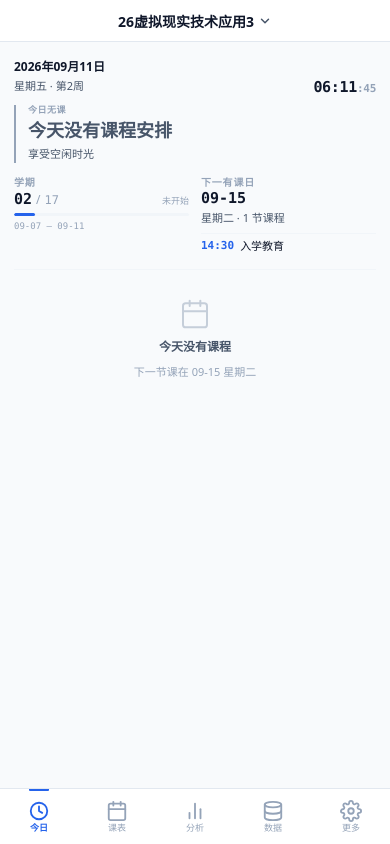
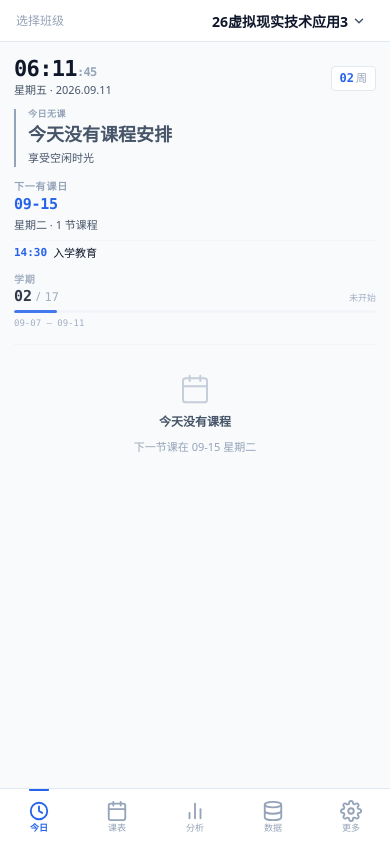
Before and after one commit to 1krar/fjczxnxskcb, a plain HTML site: page index.html in a window 390 px wide. Drawn offline with Linux system fonts and the light colour scheme.

Commit message:
移动端 UI 精修：TODAY 视觉层级 + DATA 竖排修复 + SCHEDULE 空闲分割线

```diff
--- a/css/analytics.css
+++ b/css/analytics.css
@@ -388,8 +388,8 @@
 .data-info-label {
   font-size: var(--text-base);
   color: var(--color-text-secondary);
-  min-width: 0;
-  word-break: break-word;
+  flex-shrink: 0;
+  white-space: nowrap;
 }
 
 .data-info-value {
--- a/css/dashboard.css
+++ b/css/dashboard.css
@@ -42,21 +42,16 @@
 .today-header-row {
   display: flex;
   justify-content: space-between;
-  align-items: flex-end;
+  align-items: center;
   gap: 12px;
   flex-wrap: wrap;
 }
 
-.today-date-block {
+.today-time-block {
   display: flex;
   flex-direction: column;
   gap: 2px;
-}
-
-.today-date-main {
-  font-size: var(--text-md);
-  font-weight: 600;
-  color: var(--color-text);
+  min-width: 0;
 }
 
 .today-date-sub {
@@ -66,17 +61,43 @@
 
 .today-clock {
   font-family: var(--font-mono);
-  font-size: var(--text-lg);
-  font-weight: 600;
+  font-size: var(--text-2xl);
+  font-weight: 700;
   color: var(--color-text);
   font-variant-numeric: tabular-nums;
-  letter-spacing: -0.02em;
+  letter-spacing: -0.03em;
   line-height: 1;
 }
 
 .today-clock .seconds {
   color: var(--color-text-tertiary);
-  font-size: var(--text-sm);
+  font-size: var(--text-md);
+}
+
+/* Week badge */
+.today-week-badge {
+  display: flex;
+  align-items: baseline;
+  gap: 2px;
+  padding: 4px 10px;
+  border: 1px solid var(--color-border);
+  border-radius: var(--radius-sm);
+  background: var(--color-surface);
+  flex-shrink: 0;
+}
+
+.week-badge-num {
+  font-size: var(--text-md);
+  font-weight: 700;
+  color: var(--color-primary);
+  font-variant-numeric: tabular-nums;
+  line-height: 1;
+}
+
+.week-badge-label {
+  font-size: var(--text-xs);
+  color: var(--color-text-tertiary);
+  font-weight: 500;
 }
 
 /* ===== Status Block ===== */
@@ -380,8 +401,9 @@
 .today-semester {
   display: flex;
   flex-direction: column;
-  gap: 8px;
+  gap: 6px;
   min-width: 0;
+  opacity: 0.85;
 }
 
 .semester-week {
@@ -482,10 +504,11 @@
 }
 
 .next-day-date {
-  font-size: var(--text-lg);
+  font-size: var(--text-xl);
   font-weight: 700;
-  color: var(--color-text);
-  line-height: 1;
+  color: var(--color-primary);
+  line-height: 1.2;
+  letter-spacing: -0.02em;
 }
 
 .next-day-info {
--- a/css/global.css
+++ b/css/global.css
@@ -595,9 +595,18 @@ img, svg, video, canvas {
   height: var(--mobile-header-height);
   display: flex;
   align-items: center;
-  justify-content: center;
+  justify-content: space-between;
   padding: 0 16px;
   position: relative;
+  gap: 8px;
+}
+
+.mobile-header-label {
+  font-size: var(--text-sm);
+  font-weight: 400;
+  color: var(--color-text-tertiary);
+  flex-shrink: 0;
+  white-space: nowrap;
 }
 
 .mobile-class-selector {
--- a/css/responsive.css
+++ b/css/responsive.css
@@ -23,6 +23,21 @@
 
   .page-container { padding: 10px; }
   .card-pad { padding: 14px; }
+
+  /* Data page: stack label/value vertically on very narrow screens */
+  .data-info-item {
+    flex-direction: column;
+    align-items: flex-start;
+    gap: 2px;
+  }
+
+  .data-info-label {
+    font-size: var(--text-xs);
+  }
+
+  .data-info-value {
+    font-size: var(--text-sm);
+  }
 }
 
 /* ===== Extra small phones (≤320px) ===== */
@@ -58,13 +73,11 @@
 
   .today-side {
     gap: 12px;
-    flex-direction: row;
-    flex-wrap: wrap;
+    flex-direction: column;
     order: 2;
   }
 
   .today-side > * {
-    flex: 1 1 45%;
     min-width: 0;
   }
 
@@ -74,22 +87,25 @@
     min-width: 0;
   }
 
-  .today-date-main {
-    font-size: var(--text-sm);
-    font-weight: 600;
-  }
-
   .today-date-sub {
     font-size: var(--text-xs);
   }
 
   .today-clock {
-    font-size: var(--text-md);
+    font-size: var(--text-xl);
     font-weight: 700;
   }
 
   .today-clock .seconds {
-    font-size: var(--text-xs);
+    font-size: var(--text-sm);
+  }
+
+  .today-week-badge {
+    padding: 3px 8px;
+  }
+
+  .week-badge-num {
+    font-size: var(--text-sm);
   }
 
   /* Status block */
@@ -831,6 +847,7 @@
 
   .data-info-label {
     font-size: var(--text-sm);
+    white-space: nowrap;
   }
 
   .data-info-value {
--- a/css/schedule.css
+++ b/css/schedule.css
@@ -1000,20 +1000,22 @@
   /* subtle highlight */
 }
 
-/* Free time between courses */
+/* Free time between courses - integrated divider */
 .m-ag-free {
   display: flex;
   align-items: center;
   gap: 8px;
-  padding: 4px 0 4px 54px;
+  padding: 4px 0;
   position: relative;
 }
 
-.m-ag-free-line {
+.m-ag-free::before,
+.m-ag-free::after {
+  content: '';
   flex: 1;
   height: 1px;
-  background: var(--color-border-light);
-  min-width: 0;
+  background: var(--color-border);
+  min-width: 8px;
 }
 
 .m-ag-free-text {
@@ -1024,6 +1026,9 @@
   align-items: center;
   gap: 6px;
   font-variant-numeric: tabular-nums;
+  background: var(--color-bg);
+  padding: 0 8px;
+  flex-shrink: 0;
 }
 
 .m-ag-free-now {
@@ -1031,7 +1036,8 @@
   font-weight: 600;
 }
 
-.m-ag-free.now .m-ag-free-line {
+.m-ag-free.now::before,
+.m-ag-free.now::after {
   background: var(--color-primary-light);
 }
 
--- a/index.html
+++ b/index.html
@@ -46,6 +46,7 @@
     <!-- Mobile Header -->
     <header class="mobile-header mobile-only">
       <div class="mobile-header-inner">
+        <span class="mobile-header-label">选择班级</span>
         <div class="mobile-class-selector" id="class-selector-mobile">
           <button class="mobile-class-btn" id="class-selector-btn-mobile">
             <span class="mobile-class-name" id="current-class-name-mobile">—</span>
--- a/js/dashboard.js
+++ b/js/dashboard.js
@@ -1,4 +1,4 @@
-import { formatClockDisplay, formatCountdown, getTodayStr, getDayName, formatDate, getCurrentWeek, getWeekDates, getCourseState, getNextCourse, getCurrentCourse } from './time.js';
+import { formatClockDisplay, formatCountdown, getTodayStr, getDayName, formatDate, formatDateShort, getCurrentWeek, getWeekDates, getCourseState, getNextCourse, getCurrentCourse } from './time.js';
 import { showCourseDetail } from './app.js';
 
 let tickHandler = null;
@@ -323,11 +323,14 @@ function buildTodayHTML({ courses, dashState, freeTimeInfo, semProgress, todaySt
       <!-- LEFT COLUMN: Status -->
       <div class="today-main">
         <div class="today-header-row">
-          <div class="today-date-block">
-            <div class="today-date-main">${formatDate(todayStr)}</div>
-            <div class="today-date-sub">星期${getDayName(todayStr)} · 第${semProgress.currentWeek}周</div>
+          <div class="today-time-block">
+            <div class="today-clock mono" id="dash-clock"></div>
+            <div class="today-date-sub">星期${getDayName(todayStr)} · ${formatDateShort(todayStr)}</div>
           </div>
-          <div class="today-clock mono" id="dash-clock"></div>
+          <div class="today-week-badge">
+            <span class="week-badge-num mono">${String(semProgress.currentWeek).padStart(2, '0')}</span>
+            <span class="week-badge-label">周</span>
+          </div>
         </div>
 
         <div class="today-status accent-${stateInfo.accent}" id="dash-status">
@@ -355,8 +358,21 @@ function buildTodayHTML({ courses, dashState, freeTimeInfo, semProgress, todaySt
         </div>` : ''}
       </div>
 
-      <!-- RIGHT COLUMN: Progress + Info -->
+      <!-- RIGHT COLUMN: Next class day + Semester -->
       <div class="today-side">
+        ${!hasCourses && nextClassDay ? `
+        <div class="today-next-day">
+          <div class="section-label">下一有课日</div>
+          <div class="next-day-date mono">${nextClassDay.date.slice(5)}</div>
+          <div class="next-day-info">
+            星期${nextClassDay.weekday} · ${nextClassDay.courseCount} 节课程
+          </div>
+          ${nextClassDay.firstCourse ? `
+          <div class="next-day-first">
+            <span class="next-day-first-time mono">${nextClassDay.firstCourse.startTime}</span>
+            <span class="next-day-first-name">${nextClassDay.firstCourse.courseName}</span>
+          </div>` : ''}
+        </div>` : ''}
         <div class="today-semester">
           <div class="section-label">学期</div>
           <div class="semester-week">
@@ -386,19 +402,6 @@ function buildTodayHTML({ courses, dashState, freeTimeInfo, semProgress, todaySt
           </div>
         </div>` : ''}
 
-        ${!hasCourses && nextClassDay ? `
-        <div class="today-next-day">
-          <div class="section-label">下一有课日</div>
-          <div class="next-day-date mono">${nextClassDay.date.slice(5)}</div>
-          <div class="next-day-info">
-            星期${nextClassDay.weekday} · ${nextClassDay.courseCount} 节课程
-          </div>
-          ${nextClassDay.firstCourse ? `
-          <div class="next-day-first">
-            <span class="next-day-first-time mono">${nextClassDay.firstCourse.startTime}</span>
-            <span class="next-day-first-name">${nextClassDay.firstCourse.courseName}</span>
-          </div>` : ''}
-        </div>` : ''}
       </div>
     </div>
 
--- a/js/schedule.js
+++ b/js/schedule.js
@@ -504,12 +504,10 @@ export function renderSchedule(container, state, dm) {
                              now < new Date(c.date + 'T' + freeInterval.end + ':00');
           html += `
             <div class="m-ag-free ${isNowInFree ? 'now' : ''}">
-              <div class="m-ag-free-line"></div>
-              <div class="m-ag-free-text mono">
+              <span class="m-ag-free-text mono">
                 ${isNowInFree ? '<span class="m-ag-free-now">空闲中</span>' : ''}
                 <span>空闲 · ${formatMinCompact(freeInterval.durationMin)}</span>
-              </div>
-              <div class="m-ag-free-line"></div>
+              </span>
             </div>`;
         }
       }
```
